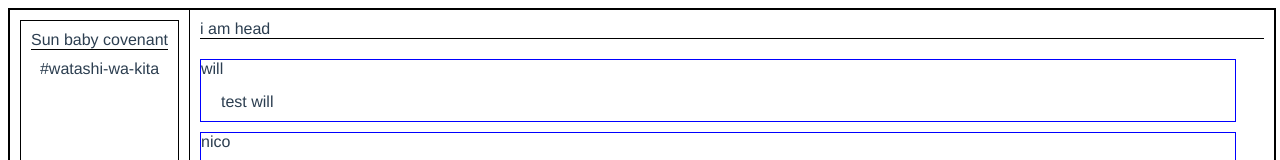
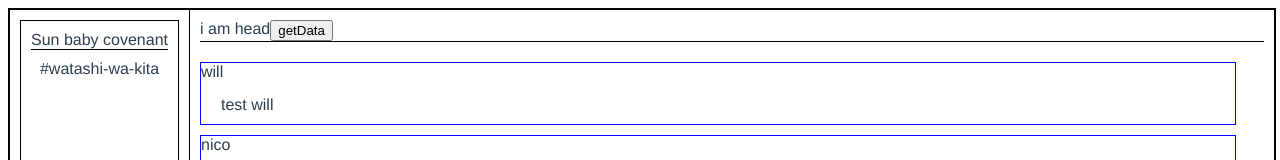
Before and after one commit to wolewnicki/messager-frontend, a Vue app: page / in a window 1280 px wide. Shown: the top 160 px of the page. Built offline with nearby package versions, Linux system fonts and the light colour scheme.

Commit message:
added http client to communicate with express

```diff
--- a/package.json
+++ b/package.json
@@ -8,6 +8,7 @@
     "lint": "vue-cli-service lint"
   },
   "dependencies": {
+    "axios": "^0.21.1",
     "core-js": "^3.6.5",
     "vue": "^3.0.0",
     "vue-router": "^4.0.0-0"
@@ -19,7 +20,7 @@
     "@vue/cli-plugin-eslint": "~4.5.0",
     "@vue/cli-plugin-router": "~4.5.0",
     "@vue/cli-plugin-typescript": "~4.5.0",
-    "@vue/cli-service": "~4.5.0",
+    "@vue/cli-service": "^4.5.13",
     "@vue/compiler-sfc": "^3.0.0",
     "@vue/eslint-config-prettier": "^6.0.0",
     "@vue/eslint-config-typescript": "^7.0.0",
--- /dev/null
+++ b/src/ApiCalls/getData.ts
@@ -0,0 +1,7 @@
+import axios from "axios";
+
+export const request = () => {
+    axios.get('http://localhost:3000/v1/getChannel')
+    .then( (response) => console.log(response))
+    .catch((err) => console.log(err))
+}
--- a/src/App.vue
+++ b/src/App.vue
@@ -52,7 +52,7 @@ import Chat from "./components/chat.vue";
 import Sidebar from "./components/sidebar.vue";
 
 export default defineComponent({
-  name: "main",
+  name: "myapp",
   components: {
     Chat,
     Sidebar,
--- a/src/components/chat.vue
+++ b/src/components/chat.vue
@@ -1,6 +1,7 @@
 <template>
   <div class="header">
     <div>i am head</div>
+    <button @click="request()">getData</button>
   </div>
   <div class="chat-container">
     <div class="msg" v-for="(msg, index) in msgs" :key="`msg-${index}`">
@@ -20,23 +21,26 @@
 
 <script lang="ts">
 import { defineComponent } from "vue";
+import { request } from "../ApiCalls/getData";
 
 export default defineComponent({
   name: "chat",
+  emits: ["sent-msg"],
   props: {
     msgs: { required: true, type: Array },
   },
   data() {
     return {
-      msg: ""
-    }
+      msg: "",
+    };
   },
   methods: {
     submit() {
-      this.$emit("sent-msg", this.msg)
-      this.msg = ""
-    }
-  }
+      this.$emit("sent-msg", this.msg);
+      this.msg = "";
+    },
+    request,
+  },
 });
 </script>
 
```
Also changed, not shown: 1 other file (tests, documents, lock files or other folders).
